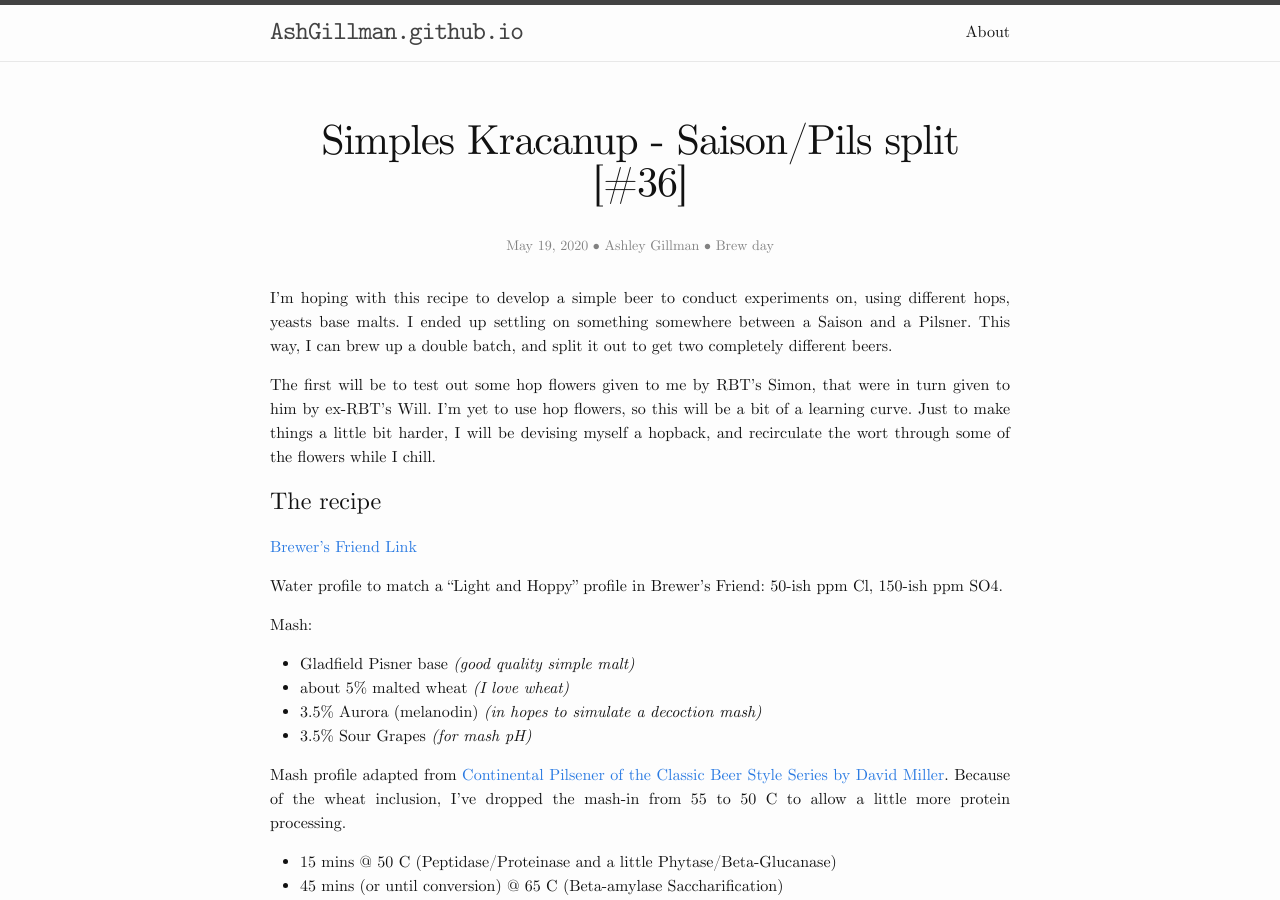
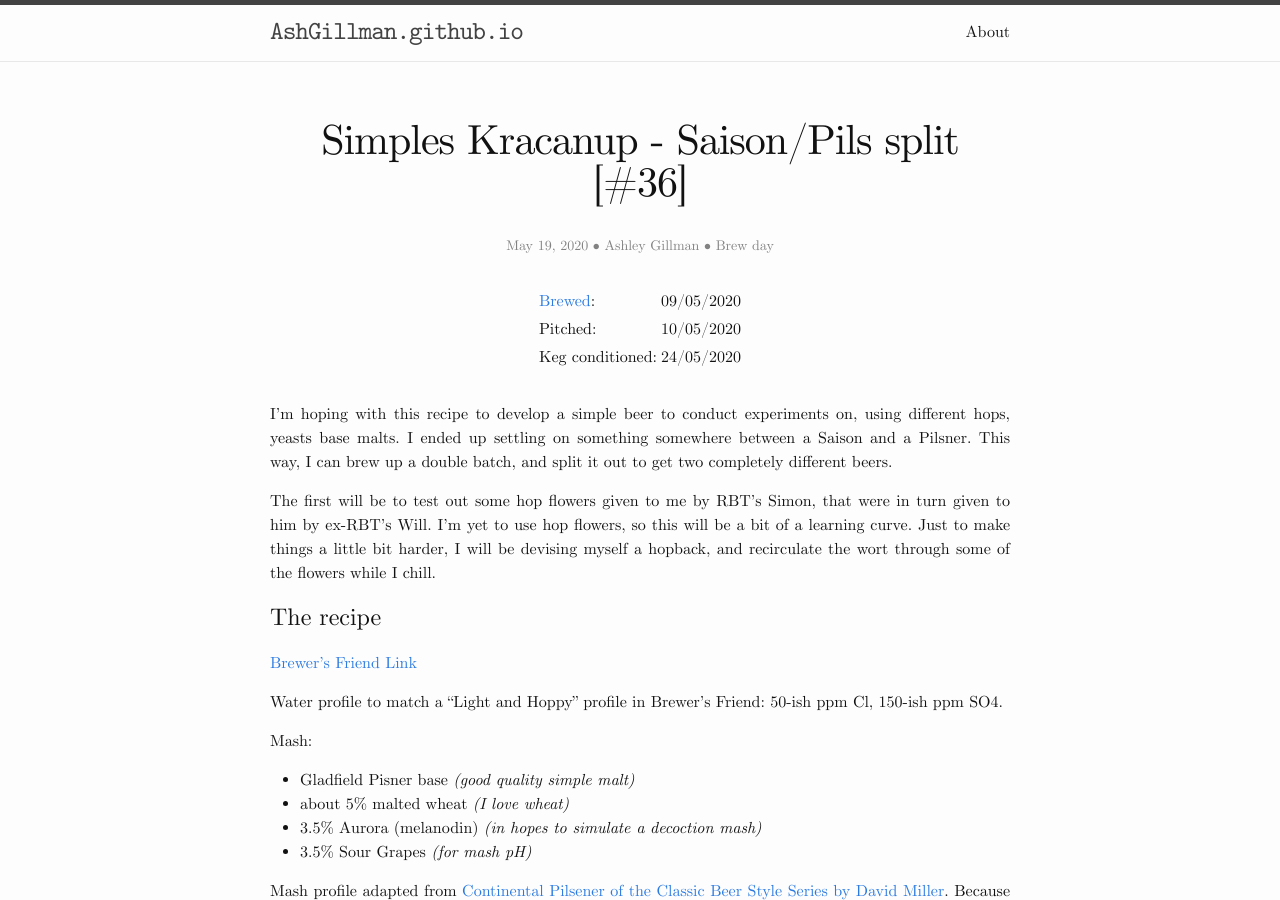
Before and after one commit to ashgillman/ashgillman.github.io, a Jekyll site: the page built from _posts/2020-05-19-simples-krakanup-saison-pils.md, in a window 1280 px wide and 900 px high. Built offline with Jekyll 4.4.1, drawn with Linux system fonts in a browser that asks for light colours; comment, search, counter and statistics services are not loaded.

Commit message:
add brew time table

```diff
--- a/_posts/2020-05-19-simples-krakanup-saison-pils.md
+++ b/_posts/2020-05-19-simples-krakanup-saison-pils.md
@@ -7,6 +7,11 @@ author: Ashley Gillman
 layout: post
 tags: beer, brewday, saison, pils, hopback
 ---
+
+|[Brewed](#brew-day):      | 09/05/2020 |
+|Pitched:                  | 10/05/2020 |
+|Keg conditioned:          | 24/05/2020 |
+{: .invisi-table }
 
 I’m hoping with this recipe to develop a simple beer to conduct experiments on, using different hops, yeasts base malts. I ended up settling on something somewhere between a Saison and a Pilsner. This way, I can brew up a double batch, and split it out to get two completely different beers.
 
```
Also changed, not shown: _posts/2020-05-26-brew-37.md (+4 -0 lines).
